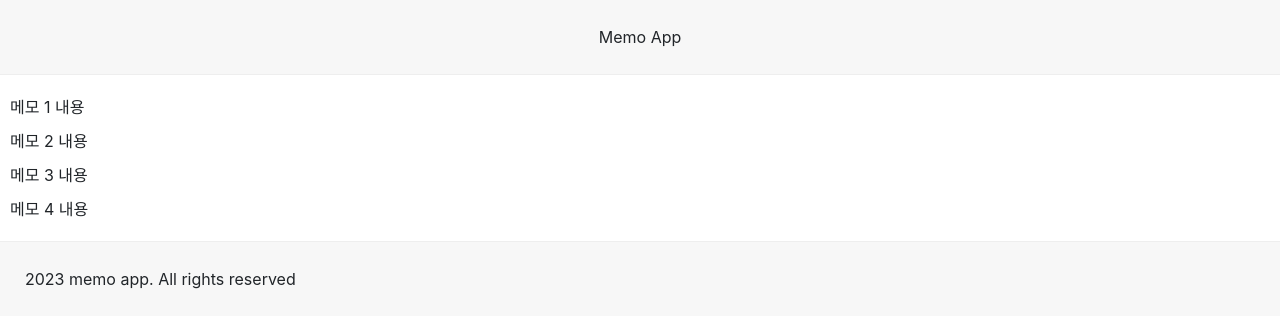
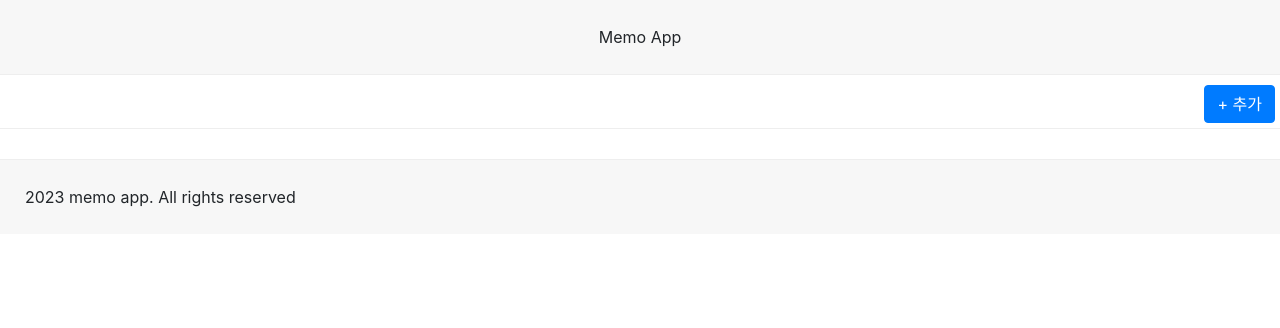
Before and after one commit to LJC0831/frontend, a Vue app: page / in a window 1280 px wide. Shown: the top 328 px of the page. Built offline with nearby package versions, Linux system fonts and the light colour scheme.

Commit message:
메모추가

```diff
--- a/src/components/Memo_01.vue
+++ b/src/components/Memo_01.vue
@@ -1,30 +1,37 @@
 <template>
     <div class="memo">
+        <div class = "act">
+            <button class="btn btn-primary" @click="add()">+ 추가</button>
+        </div>
         <ul>
-            <li v-for="(d, idx) in data" :key="idx">{{ d }}</li>
+            <li v-for="(d, idx) in state.data" :key="idx">{{ d }}</li>
         </ul>
 
     </div>
 </template>
 
 <script>
+import {reactive} from "vue";
 export default {
+
     setup() {
-        const data = [
-            "메모 1 내용",
-            "메모 2 내용",
-            "메모 3 내용",
-            "메모 4 내용"
-        ]
+        const state = reactive({
+            data : [],
+        });
 
-        return {data};
+        const add = ()=>{
+            state.data.push("추가된 메모 내용");
+        }
+
+        return {state, add};
     },
 }
-</script>pt
+</script>
 
 <style scroped>
 
 .memo ul {
+    border-top:1px solid #eee;
     list-style:none;
     padding:15px 0;
     margin:0;
@@ -33,8 +40,15 @@ export default {
 }
 
 .memo li {
-    padding:5px 10px;
-    margin:5;
+    padding:15px;
+    margin:5px;
+    border:1px solid #eee;
+
+}
+
+.act {
+    padding :10px 5px 5px 5px;
+    text-align: right;
 }
 
 
```
